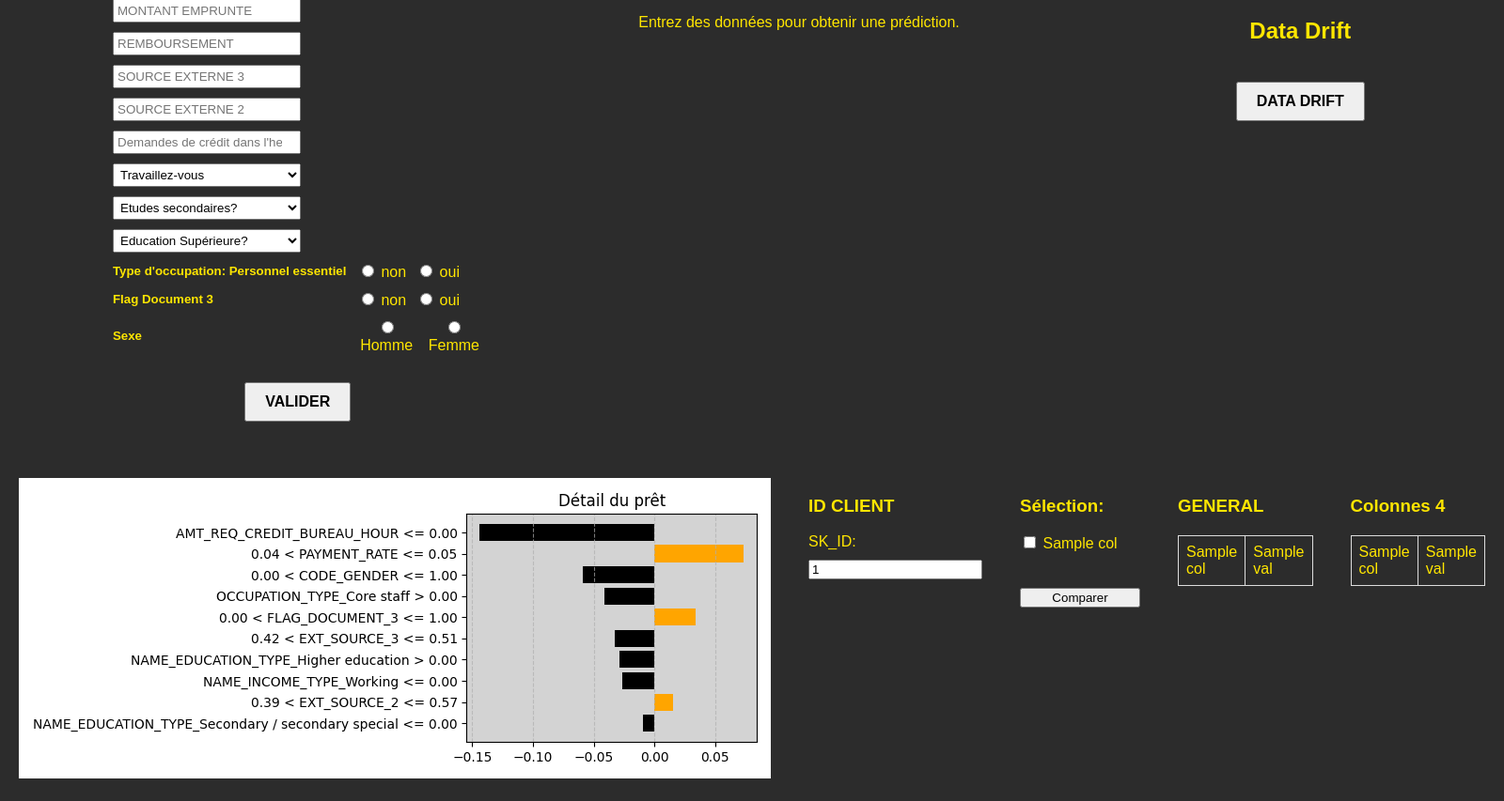
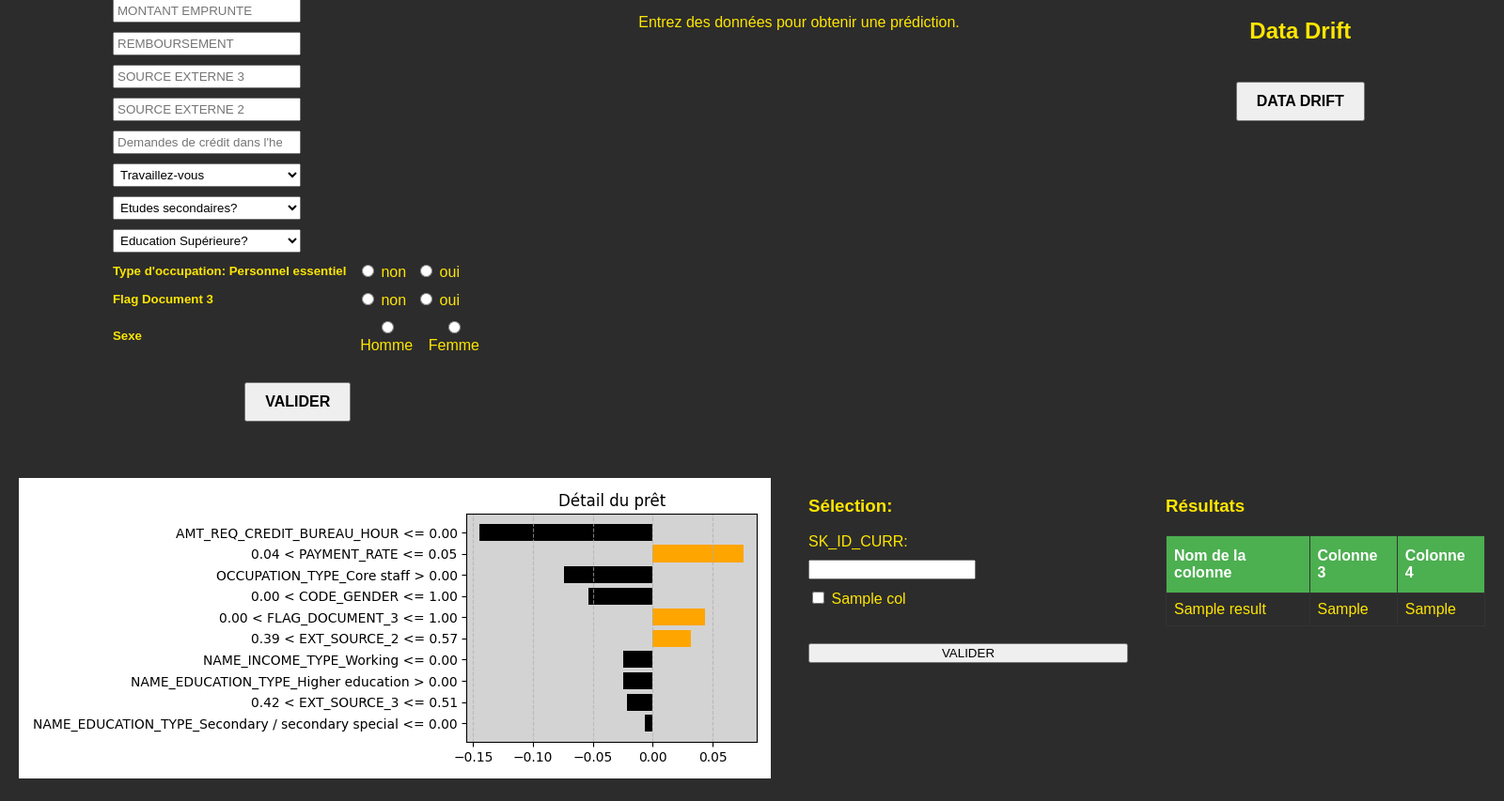
Before and after one commit to Muricael/Projet7_git, a Flask app: template templates/home.html in a window 1600 px wide. Shown: the part 101-954 px from the top of the page at 94% size. Run offline with Flask 3, Linux system fonts and the light colour scheme; the template is opened without the code that fills it: most values are stand-ins (such as "Sample title", 1, 10 or a date in 2020); parts of the project's set-up code (start-up, migrations or seed data) failed here and were passed over.

Commit message:
Tableau+credit fonctionnel

```diff
--- a/app.py
+++ b/app.py
@@ -15,28 +15,35 @@
 data1 = pd.read_csv('complet_data.csv', index_col="SK_ID_CURR")
 sk_ids_list = data1.index.tolist()
 columns = list(data1.columns)
-
+#-------------------------------------------------------------------------------------------------------------------
 @app.route('/', methods=['GET', 'POST'])
 def index():
-    sk_id = 100002  # Valeur par défaut
-    results_col3 = {}
-    results_col4 = {}
+    #Création entrée visu et colonnes
+    sk_id = request.args.get('sk_id', 100002, type=int)
+    selected_results = []
 
     if request.method == 'POST':
         sk_id = int(request.form.get('SK_ID_CURR', 100002))
-        results = display_info_for_sk_id(sk_id)
+        all_results = display_info_for_sk_id(sk_id)
 
         selected_columns = request.form.getlist('columns')
         for col in selected_columns:
-            results_col3[col] = results.get(col + " (Colonne 3)")
-            results_col4[col] = results.get(col + " (Colonne 4)")
+            result = {
+                "name": col,
+                "value_col3": all_results[col + " (Colonne 3)"],
+                "value_col4": all_results[col + " (Colonne 4)"]
+            }
+            selected_results.append(result)
 
-    return render_template('home.html', columns=columns, sk_ids_list=sk_ids_list, SK_ID_CURR =sk_id, results_col3=results_col3, results_col4=results_col4)
+    return render_template('home.html', columns=columns, sk_ids_list=sk_ids_list, SK_ID_CURR=sk_id, selected_results=selected_results)
 
+#-------------------------------------------------------------------------------------------------------------------
 
 def find_decile(value, column):
     decile = pd.qcut(data1[column], 10, labels=False, duplicates='drop')
     return str(decile.loc[value] + 1) + "/10"
+
+#-------------------------------------------------------------------------------------------------------------------
 
 def display_info_for_sk_id(sk_id):
     result = {}
@@ -62,25 +69,13 @@
 
     return result
 
+#-------------------------------------------------------------------------------------------------------------------
+
 # Charger le modèle
 loaded_data = load('xgb_model.joblib')
 model = loaded_data['model']
 
-def save_data(data):
-    """Enregistre les données collectées dans un fichier CSV."""
-
-    # Lire les données existantes
-    df = pd.read_csv("test_data.csv", index_col=0)
-
-    # Récupère le dernier index et l'incrémente
-    last_index = df.index[-1]
-    new_index = last_index + 1
-
-    # Ajoutez la nouvelle entrée avec le nouvel index
-    df = df.append(pd.Series(data, name=new_index))
-
-    # Enregistrez les données mises à jour
-    df.to_csv("test_data.csv")
+#-------------------------------------------------------------------------------------------------------------------
 
 @app.route('/predict_api', methods=['POST'])
 def predict_api():
@@ -106,6 +101,8 @@
 
     return jsonify(result)
 
+#-------------------------------------------------------------------------------------------------------------------
+
 @app.route('/reports')
 def show_reports():
     with open("Reports/index.html", 'r') as f:
@@ -127,6 +124,8 @@
     from generate_reports import main as generate_reports_main
     generate_reports_main()
     return redirect(url_for('show_reports'))
+
+#-------------------------------------------------------------------------------------------------------------------
 
 #Créer la route pour la collecte de data
 @app.route('/collect_data', methods=['POST'])
@@ -187,8 +186,54 @@
     # Enregistre les données
     save_data(data)
 
-    return render_template('home.html', prediction=proba, image_path=image_path)
+    new_index = save_data(data)
 
+    # Affichez les informations du tableau pour cet ID
+    all_results = display_info_for_sk_id(new_index)
+    selected_columns = columns  # J'assume que vous voulez afficher toutes les colonnes ici. Sinon, ajustez cela en conséquence.
+    selected_results = []
+
+    for col in selected_columns:
+        result = {
+            "name": col,
+            "value_col3": all_results[col + " (Colonne 3)"],
+            "value_col4": all_results[col + " (Colonne 4)"]
+        }
+        selected_results.append(result)
+
+    return render_template('home.html', columns=columns, sk_ids_list=sk_ids_list, SK_ID_CURR=new_index, selected_results=selected_results, prediction=proba, image_path=image_path)
+
+#-------------------------------------------------------------------------------------------------------------------
+
+def save_data(data):
+    """Enregistre les données collectées dans deux fichiers CSV."""
+
+    # --- Pour test_data.csv ---
+
+    # Lire les données existantes depuis test_data.csv
+    df_test = pd.read_csv("test_data.csv", index_col=0)
+
+    # Récupère le dernier index de test_data.csv et l'incrémente
+    last_index_test = df_test.index[-1] if not df_test.empty else 0
+    new_index_test = last_index_test + 1
+
+    # Ajoutez la nouvelle entrée avec le nouvel index pour test_data.csv
+    df_test = df_test.append(pd.Series(data, name=new_index_test))
+
+    # Enregistrez les données mises à jour dans test_data.csv
+    df_test.to_csv("test_data.csv")
+
+    # Pour complet_data.csv
+
+    df_complet = pd.read_csv("complet_data.csv", index_col=0)
+    last_index_complet = df_complet.index[-1] if not df_complet.empty else 0
+    new_index_complet = last_index_complet + 1
+    df_complet = df_complet.append(pd.Series(data, name=new_index_complet))
+    df_complet.to_csv("complet_data.csv")
+
+    return new_index_complet  # retourne l'index créé pour complet_data.csv pour le tableau
+
+#-------------------------------------------------------------------------------------------------------------------
 
 def draw_client(accuracy_score):
     plt.figure()
@@ -245,6 +290,8 @@
 
     return image_path
 
+#-------------------------------------------------------------------------------------------------------------------
+
 def draw_lime(data_df, model):
     print("Fonction draw_lime appelée")
     tables = pd.read_csv('train_data.csv', index_col="SK_ID_CURR")
@@ -274,7 +321,7 @@
     fig_lime.set_size_inches(current_width * 0.8, current_height * 0.8)
 
 
-    # Améliorations esthétiques (vous pouvez ajouter/modifier selon vos préférences)
+    # Améliorations esthétiques
     ax = fig_lime.gca()
     ax.set_facecolor('lightgray')
     ax.grid(axis='x', linestyle='--', alpha=0.7)
@@ -296,5 +343,7 @@
 
     return lime_image_path
 
+#-------------------------------------------------------------------------------------------------------------------
+
 if __name__ == "__main__":
     app.run(debug=True)
--- a/templates/home.html
+++ b/templates/home.html
@@ -24,17 +24,17 @@
         }
 
         th, td {
-            border: 1px solid #ddd;
+            border: 1px solid #333333;
             padding: 8px;
             text-align: left;
         }
 
         tr:nth-child(even) {
-            background-color: #f2f2f2;
+            background-color: #020202;
         }
 
         tr:hover {
-            background-color: #ddd;
+            background-color: #000000;
         }
 
         th {
@@ -219,22 +219,14 @@
         <div class="box" id="lime-plotly-div">
             <img src="{{ url_for('static', filename='lime_explanation.png') }}" alt="Explication LIME">
         </div>
-        <div>
-            <h3>ID CLIENT</h3>
-            <form method="post">
-                <label for="sk_id">SK_ID:</label>
-                <input list="sk_ids" name="sk_id" id="sk_id" value="{{ sk_id }}" required>
-                <datalist id="sk_ids">
-                    {% for id in sk_ids_list %}
-                        <option value="{{ id }}">
-                    {% endfor %}
-                </datalist>
-            </form>
-        </div>
 
         <div>
             <h3>Sélection:</h3>
             <form method="post">
+                <!-- Ajout du champ pour SK_ID_CURR -->
+                <label for="SK_ID_CURR">SK_ID_CURR:</label>
+                <input type="text" id="SK_ID_CURR" name="SK_ID_CURR" value="{{ SK_ID_CURR }}">
+
                 {% for col in columns %}
                     <div class="checkbox-line">
                         <input type="checkbox" name="columns" value="{{ col }}" id="{{ col }}">
@@ -242,35 +234,29 @@
                     </div>
                 {% endfor %}
                 <br>
-                <input type="submit" value="Comparer">
+                <input type="submit" value="VALIDER">
             </form>
         </div>
 
         <div>
-            <h3>GENERAL</h3>
+            <h3>Résultats</h3>
             <table border="1">
-                {% if results_col3 %}
-                    {% for col, val in results_col3.items() %}
+                <thead>
+                    <tr>
+                        <th>Nom de la colonne</th>
+                        <th>Colonne 3</th>
+                        <th>Colonne 4</th>
+                    </tr>
+                </thead>
+                <tbody>
+                    {% for result in selected_results %}
                         <tr>
-                            <td>{{ col }}</td>
-                            <td>{{ val }}</td>
+                            <td>{{ result.name }}</td>
+                            <td>{{ result.value_col3 }}</td>
+                            <td>{{ result.value_col4 }}</td>
                         </tr>
                     {% endfor %}
-                {% endif %}
-            </table>
-        </div>
-
-        <div>
-            <h3>Colonnes 4</h3>
-            <table border="1">
-                {% if results_col4 %}
-                    {% for col, val in results_col4.items() %}
-                        <tr>
-                            <td>{{ col }}</td>
-                            <td>{{ val }}</td>
-                        </tr>
-                    {% endfor %}
-                {% endif %}
+                </tbody>
             </table>
         </div>
 </body>
```
Also changed, not shown: Divers/jauge_client.png, Divers/lime_explanation.png.
